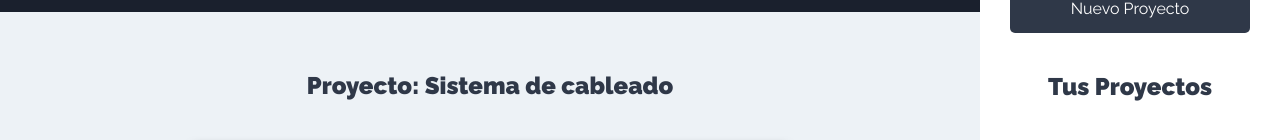
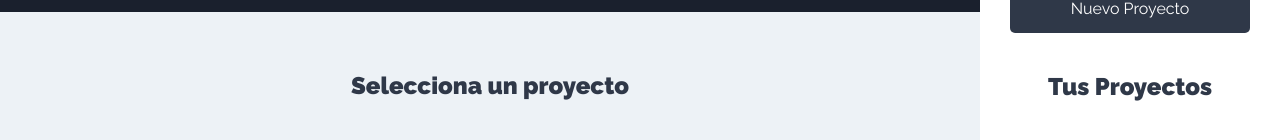
Before and after one commit to MarcoCarrillo/MICRORED-Cliente, a React (Create React App) app: page /proyectos in a window 1280 px wide. Shown: the part 374-514 px from the top of the page. Built offline with nearby package versions, Linux system fonts and the light colour scheme.

Commit message:
Mostrando el nombre de proyecto

```diff
--- a/src/components/tareas/ListadoTareas.js
+++ b/src/components/tareas/ListadoTareas.js
@@ -1,7 +1,18 @@
-import React, {Fragment} from 'react'
-import Tarea from '../tareas/Tarea'
+import React, {Fragment, useContext} from 'react'
+import Tarea from '../tareas/Tarea';
+import proyectoContext from '../../context/proyectos/proyectoContext';
 
 const ListadoTareas = () => {
+
+    //State del formulario
+    const proyectosContext = useContext(proyectoContext);
+    const {proyecto} = proyectosContext;
+
+    //Si no hay proyecto seleccionado
+    if(!proyecto) return <h2>Selecciona un proyecto</h2>
+
+    //Array destructuring para extraer posicion proyecto actual
+    const [proyectoActual] = proyecto;
 
     const tareasProyecto = [
         {nombre:'Reconocimiento del lugar', fecha: '2021-04-30' ,estado: true},
@@ -12,7 +23,7 @@
 
     return (
         <Fragment>
-            <h2>Proyecto: Sistema de cableado</h2>
+            <h2>Proyecto: {proyectoActual.nombre}</h2>
             <ul className='listado-tareas'>
                 {tareasProyecto.length === 0 ? (<li className='tarea'>No hay tareas</li>)
                     : tareasProyecto.map(tarea =>(
```
